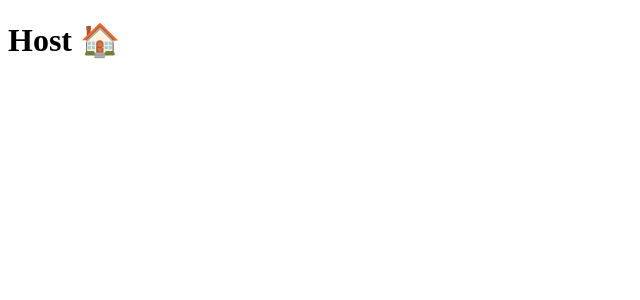
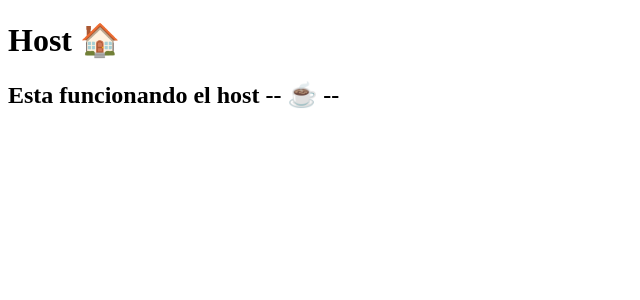
Before and after one commit to yamidnozu/ejemplo-microfront-module-federation, an Angular app: page / in a window 1280 px wide. Shown: the top 300 px of the page, without its empty margins (0-640 px from the left). Built offline with nearby package versions, Linux system fonts and the light colour scheme.

Commit message:
Add home with routing in home

```diff
--- a/projects/host/src/app/app-routing.module.ts
+++ b/projects/host/src/app/app-routing.module.ts
@@ -1,7 +1,12 @@
 import { NgModule } from '@angular/core';
 import { RouterModule, Routes } from '@angular/router';
+import { HomeComponent } from './home/home.component';
 
-const routes: Routes = [];
+const routes: Routes = [{
+  path: '',
+  component: HomeComponent,
+  pathMatch: 'full'
+}];
 
 @NgModule({
   imports: [RouterModule.forRoot(routes)],
--- a/projects/host/src/app/home/home.component.html
+++ b/projects/host/src/app/home/home.component.html
@@ -1 +1 @@
-<p>home works!</p>
+<h2>Esta funcionando el host -- ☕ --</h2>
```
